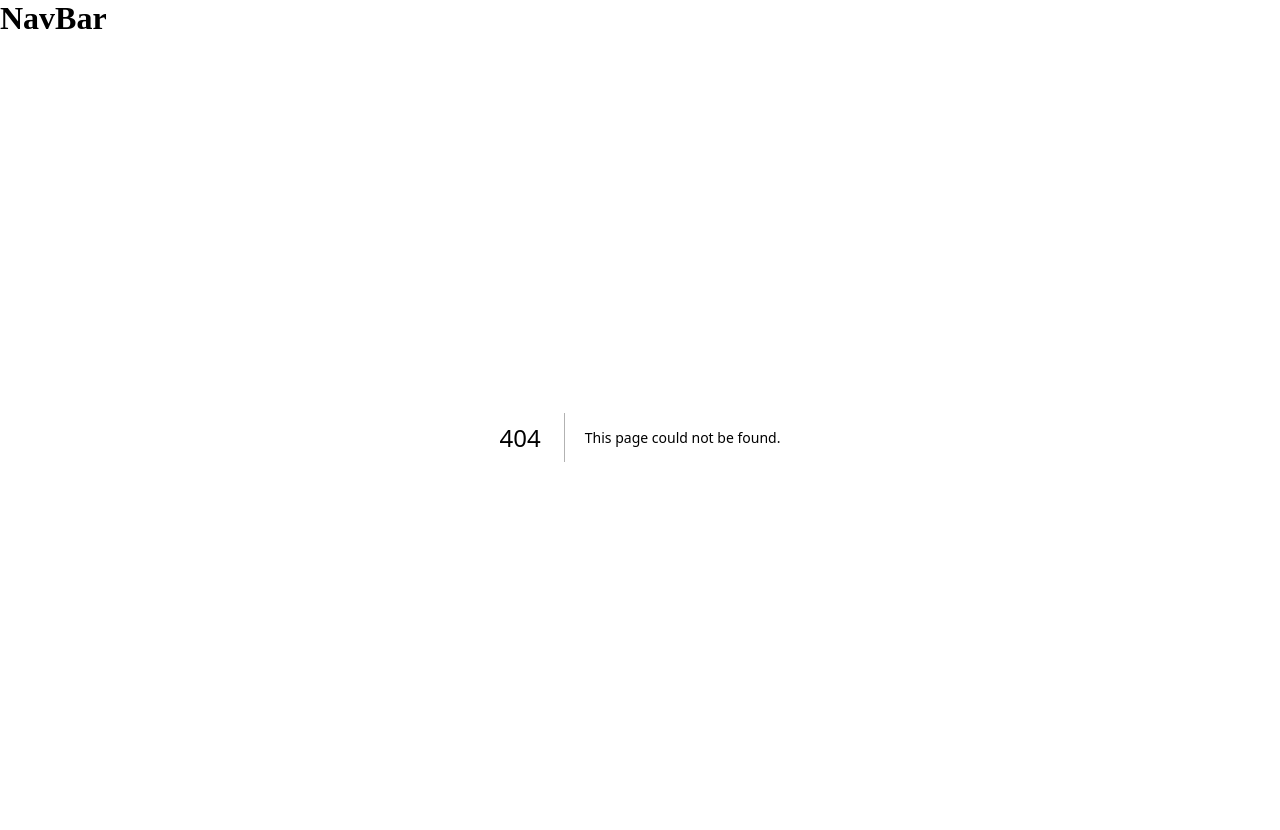
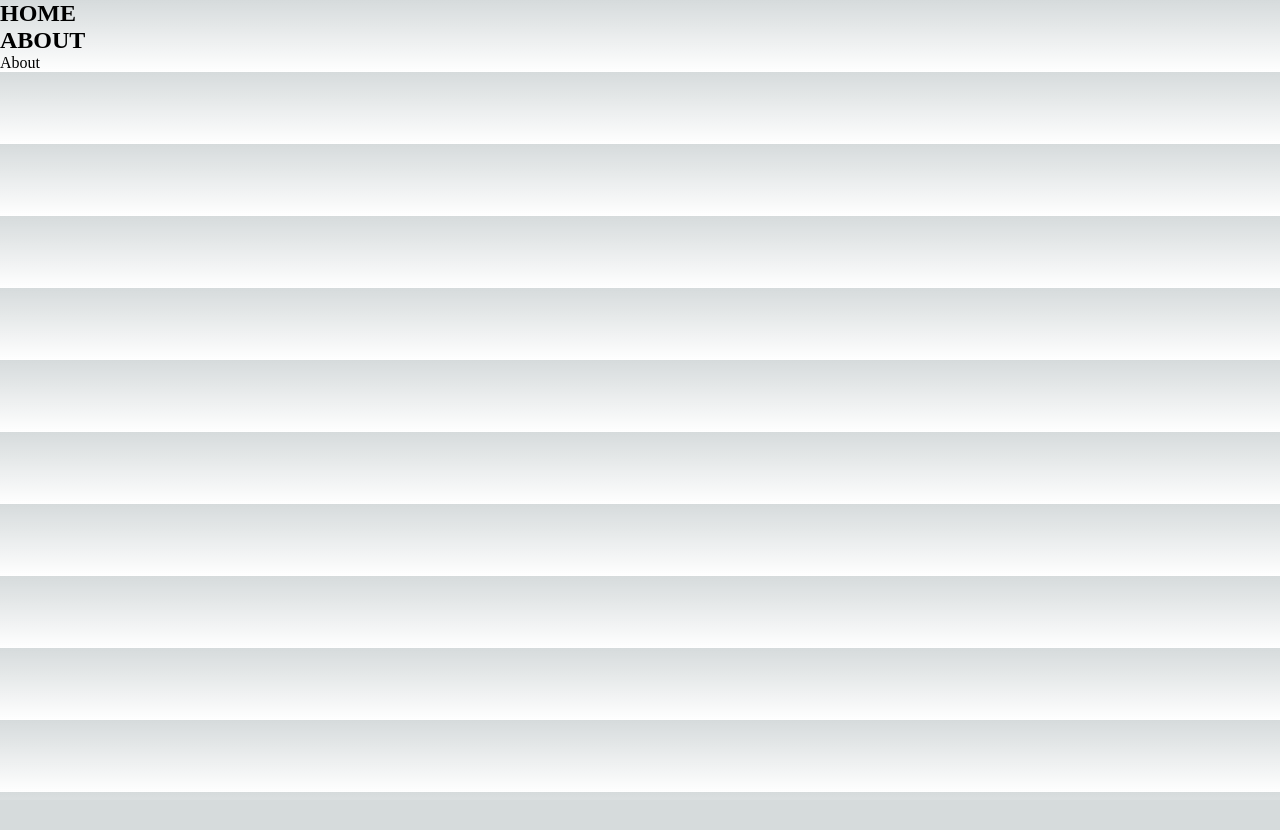
Before and after one commit to read0more/bestseller-next, a Next.js app: page /about in a window 1280 px wide. Before the commit this address had no page. Shown: the top 830 px of the page. After the commit the page ends 800 px from the top, so only its background shows below. Built offline with nearby package versions, Linux system fonts and the light colour scheme.

Commit message:
:sparkles: about 페이지

```diff
--- a/src/components/NavBar.tsx
+++ b/src/components/NavBar.tsx
@@ -1,5 +1,11 @@
 import React from "react";
+import Link from 'next/link'
 
 export default function NavBar() {
-  return <h1>NavBar</h1>;
+  return (
+    <>
+      <h2>HOME</h2>
+      <Link href="/about"><h2>ABOUT</h2></Link>
+    </>
+  );
 }
--- /dev/null
+++ b/src/pages/about.tsx
@@ -0,0 +1,5 @@
+import React from "react";
+
+export default function About() {
+  return <div>About</div>;
+}
```
